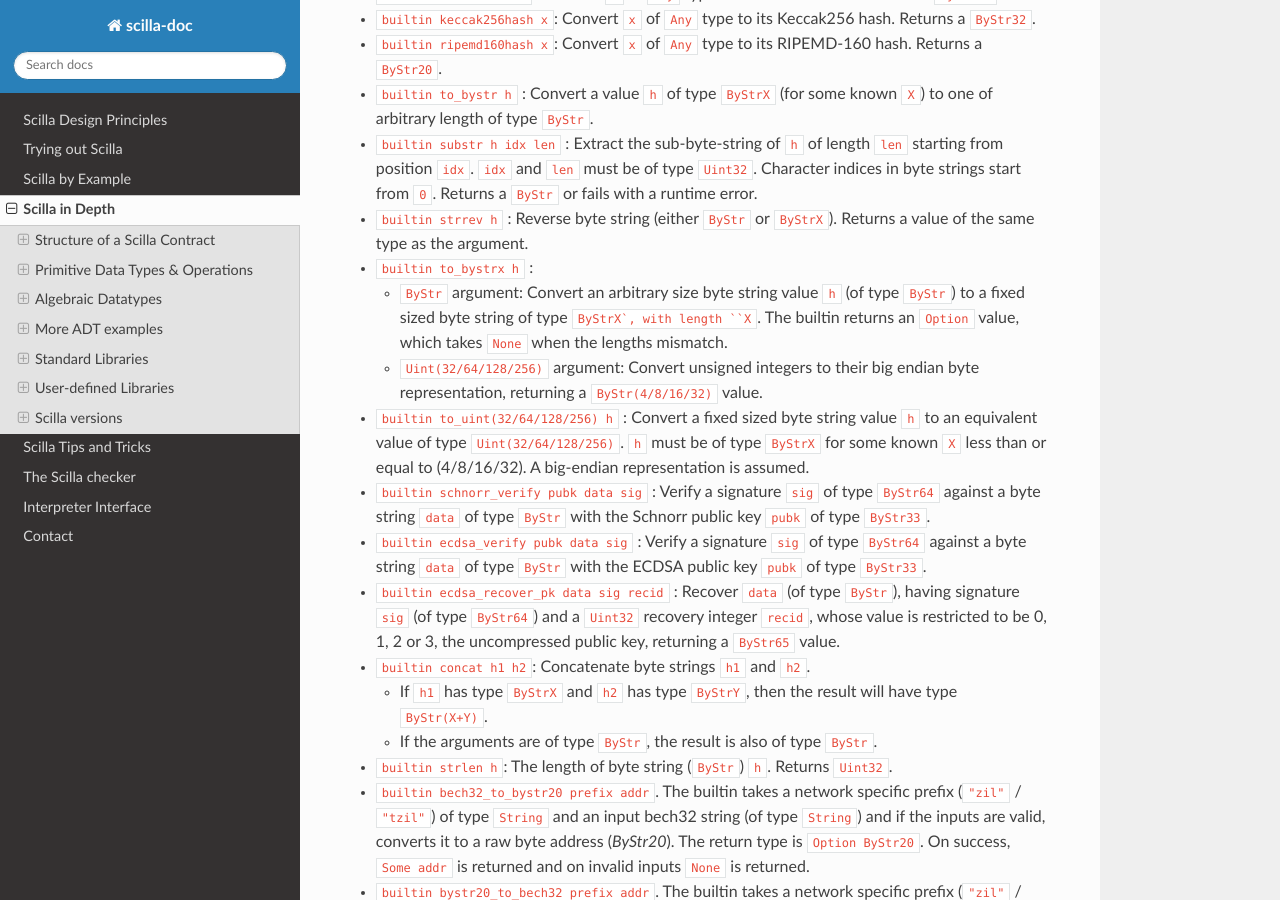
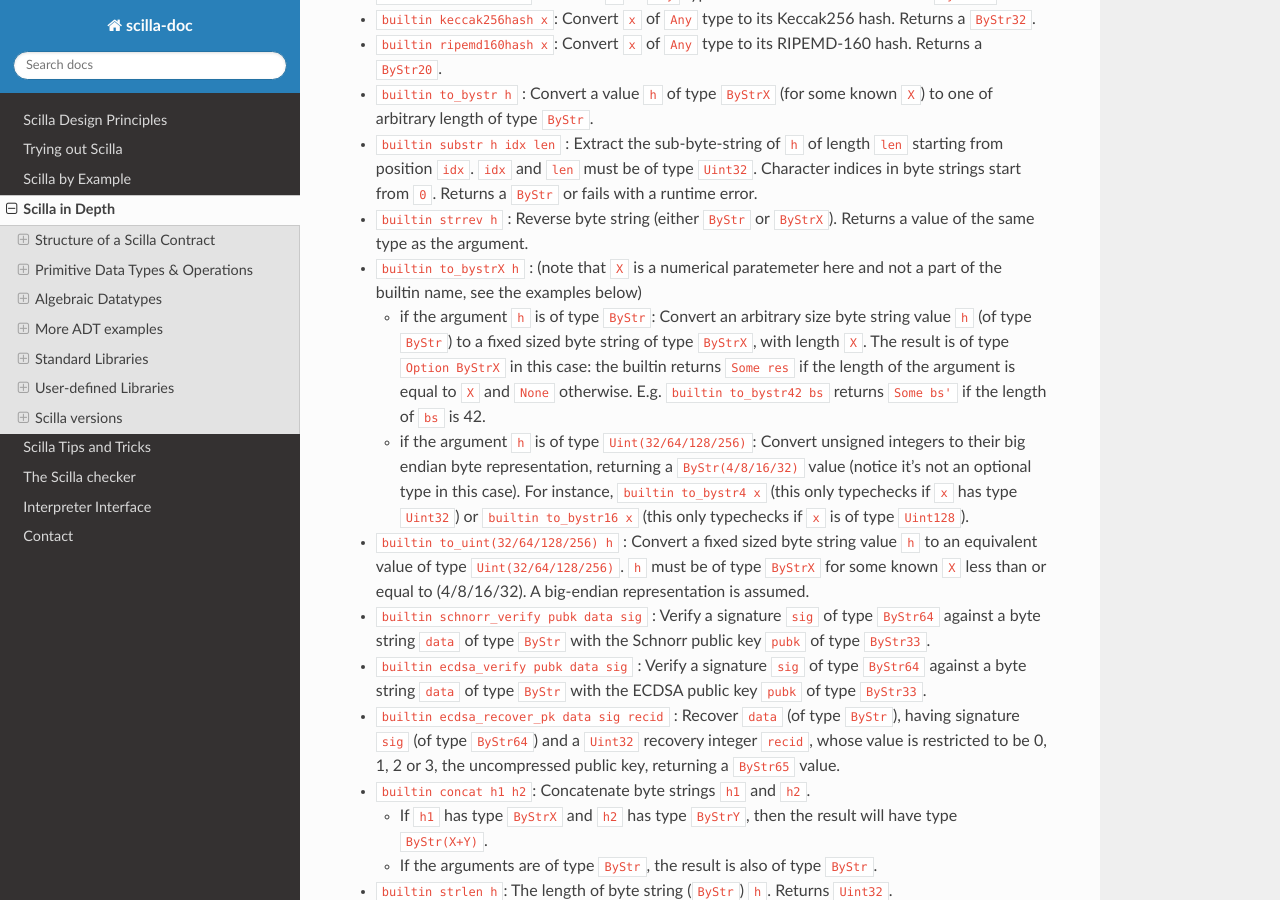
Before and after one commit to Zilliqa/scilla-docs, a Sphinx documentation site: the page built from docs/source/scilla-in-depth.rst, in a window 1280 px wide and 900 px high, scrolled down 13716 px. Built offline with Sphinx 7.4.7 and the Read the Docs theme 2.0.0, drawn with Linux system fonts in a browser that asks for light colours; some of the changed text lies outside the part shown.

Commit message:
Clarify to_bystrX builtin description

```diff
--- a/docs/source/scilla-in-depth.rst
+++ b/docs/source/scilla-in-depth.rst
@@ -680,7 +680,7 @@ arguments. Exceptions are ``pow`` whose second argument is always
 - ``builtin isqrt i``: Computes the integer square root of ``i``, i.e. the largest integer ``j`` such that ``j * j <= i``. Returns an integer of the same
   type as ``i``.
 - ``builtin to_nat i1``: Convert a value of type ``Uint32`` to the equivalent value of type ``Nat``.
-- ``builtin to_(u)int32/64/128/256)``: Convert a ``UintX`` / ``IntX`` or a
+- ``builtin to_(u)int32/64/128/256``: Convert a ``UintX`` / ``IntX`` or a
   ``String`` (that represents a decimal number) value to the result of ``Option
   UintX`` or ``Option IntX`` type. Returns ``Some res`` if the conversion
   succeeded and ``None`` otherwise. The conversion may fail when
@@ -782,14 +782,21 @@ below, ``Any`` can be of type ``IntX``, ``UintX``, ``String``, ``ByStr20`` or
 - ``builtin strrev h`` : Reverse byte string (either ``ByStr`` or ``ByStrX``).
   Returns a value of the same type as the argument.
 
-- ``builtin to_bystrx h`` :
-
-  - ``ByStr`` argument: Convert an arbitrary size byte string value
-    ``h`` (of type ``ByStr``) to a fixed sized byte string of
-    type ``ByStrX`, with length ``X``. The builtin returns an ``Option``
-    value, which takes ``None`` when the lengths mismatch.
-  - ``Uint(32/64/128/256)`` argument: Convert unsigned integers to their
-    big endian byte representation, returning a ``ByStr(4/8/16/32)`` value.
+- ``builtin to_bystrX h`` : (note that ``X`` is a numerical paratemeter here and
+  not a part of the builtin name, see the examples below)
+
+  - if the argument ``h`` is of type ``ByStr``: Convert an arbitrary size byte
+    string value ``h`` (of type ``ByStr``) to a fixed sized byte string of type
+    ``ByStrX``, with length ``X``. The result is of type ``Option ByStrX`` in
+    this case: the builtin returns ``Some res`` if the length of the argument is
+    equal to ``X`` and ``None`` otherwise. E.g. ``builtin to_bystr42 bs``
+    returns ``Some bs'`` if the length of ``bs`` is 42.
+  - if the argument ``h`` is of type ``Uint(32/64/128/256)``: Convert unsigned
+    integers to their big endian byte representation, returning a
+    ``ByStr(4/8/16/32)`` value (notice it's not an optional type in this case).
+    For instance, ``builtin to_bystr4 x`` (this only typechecks if ``x`` has
+    type ``Uint32``) or ``builtin to_bystr16 x`` (this only typechecks if ``x``
+    is of type ``Uint128``).
 
 - ``builtin to_uint(32/64/128/256) h`` : Convert a fixed sized byte string value ``h`` to an
   equivalent value of type ``Uint(32/64/128/256)``. ``h`` must be of type ``ByStrX`` for some
```
